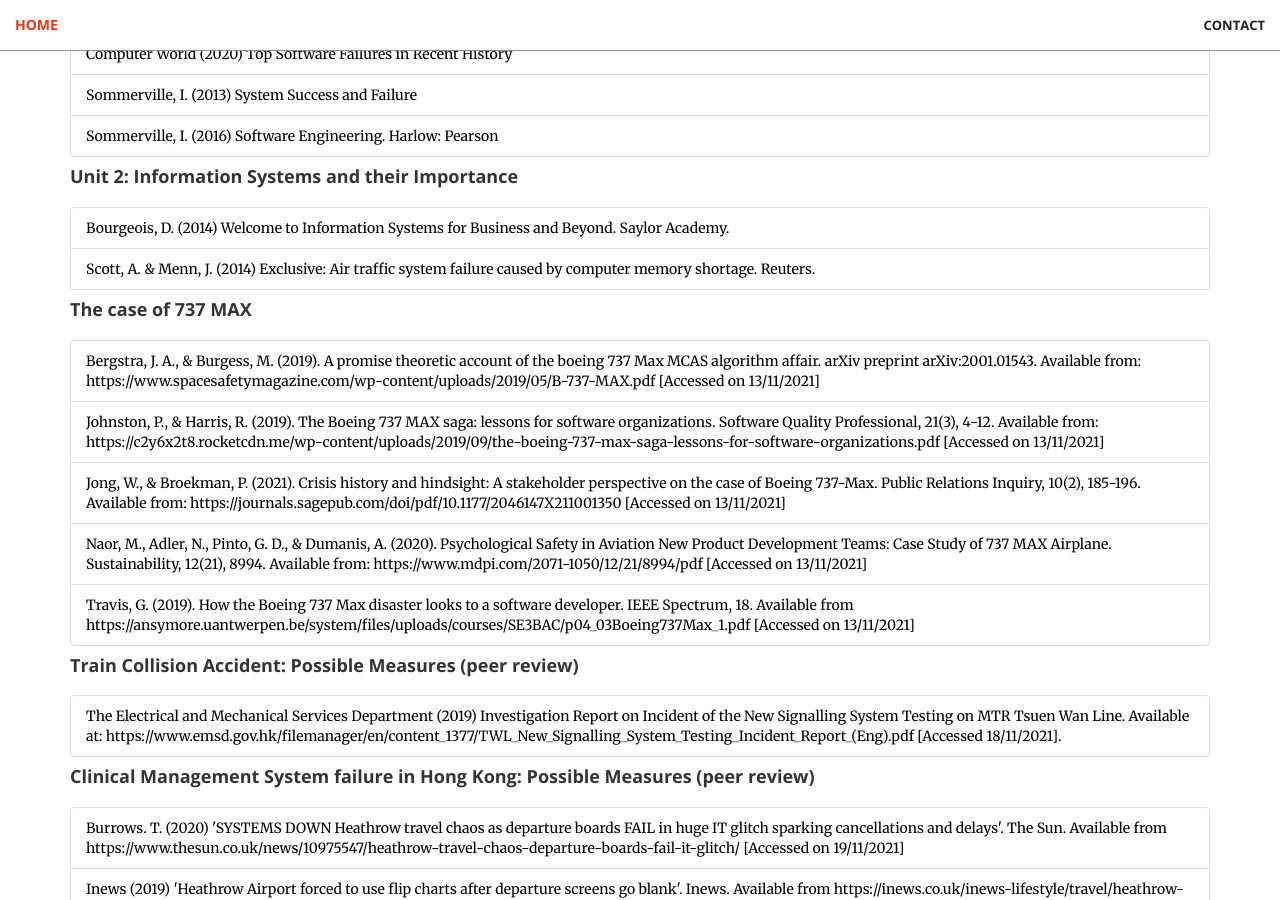
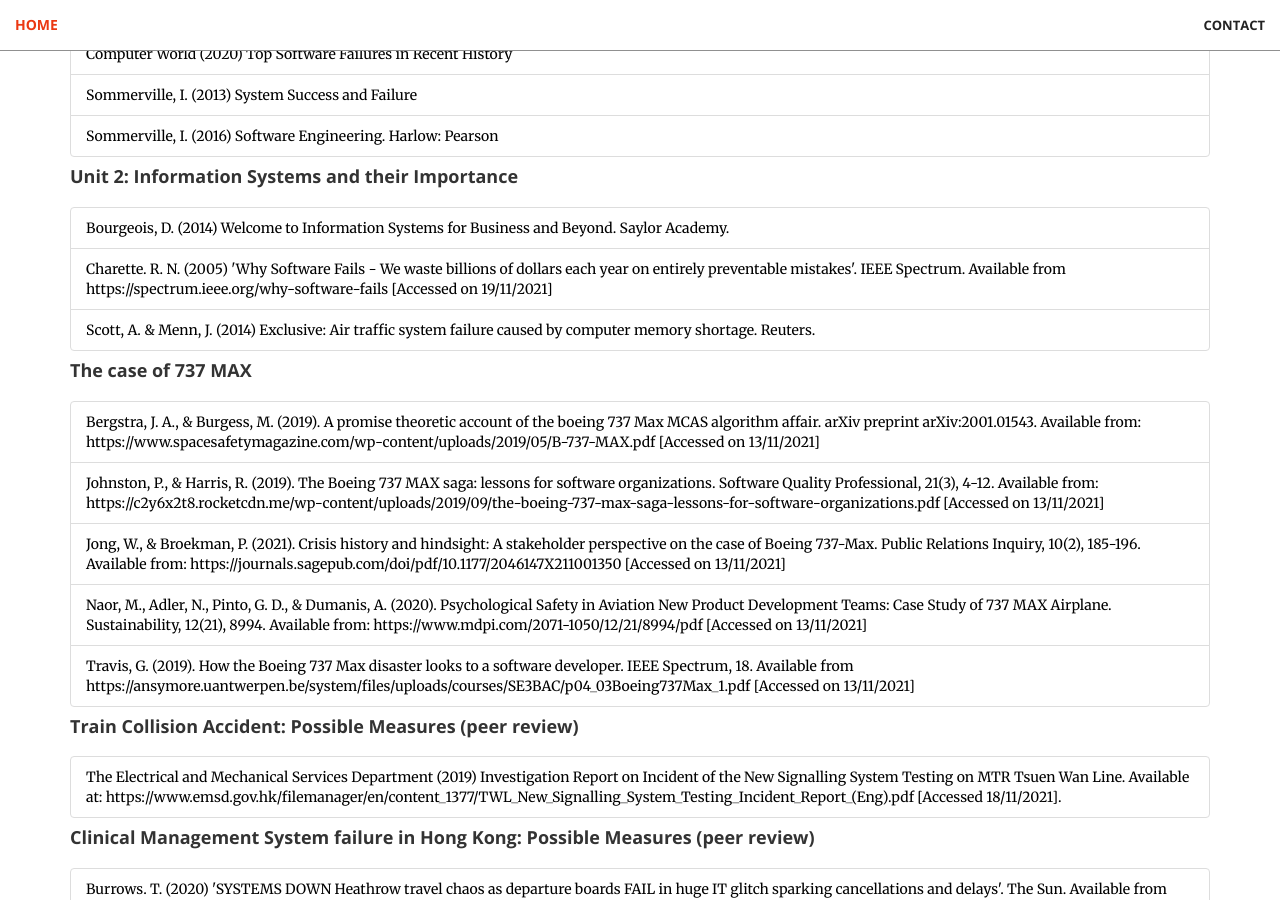
Before and after one commit to ros101/ros101-ros101.github.io, a Jekyll site: the page built from object/index.md, in a window 1280 px wide and 900 px high, scrolled down 1203 px. Built offline with Jekyll 4.4.1, drawn with Linux system fonts in a browser that asks for light colours.

Commit message:
add reading

```diff
--- a/object/index.md
+++ b/object/index.md
@@ -46,6 +46,7 @@
     list:
     - Bourgeois, D. (2014) Welcome to Information Systems for Business and Beyond. Saylor Academy.
     - Scott, A. & Menn, J. (2014) Exclusive&#58; Air traffic system failure caused by computer memory shortage. Reuters.
+    - Charette. R. N. (2005) 'Why Software Fails - We waste billions of dollars each year on entirely preventable mistakes'. IEEE Spectrum. Available from https://spectrum.ieee.org/why-software-fails [Accessed on 19/11/2021]
   - group:
     title: The case of 737 MAX
     list:
```
Also changed, not shown: index.md (+1 -1 lines).
